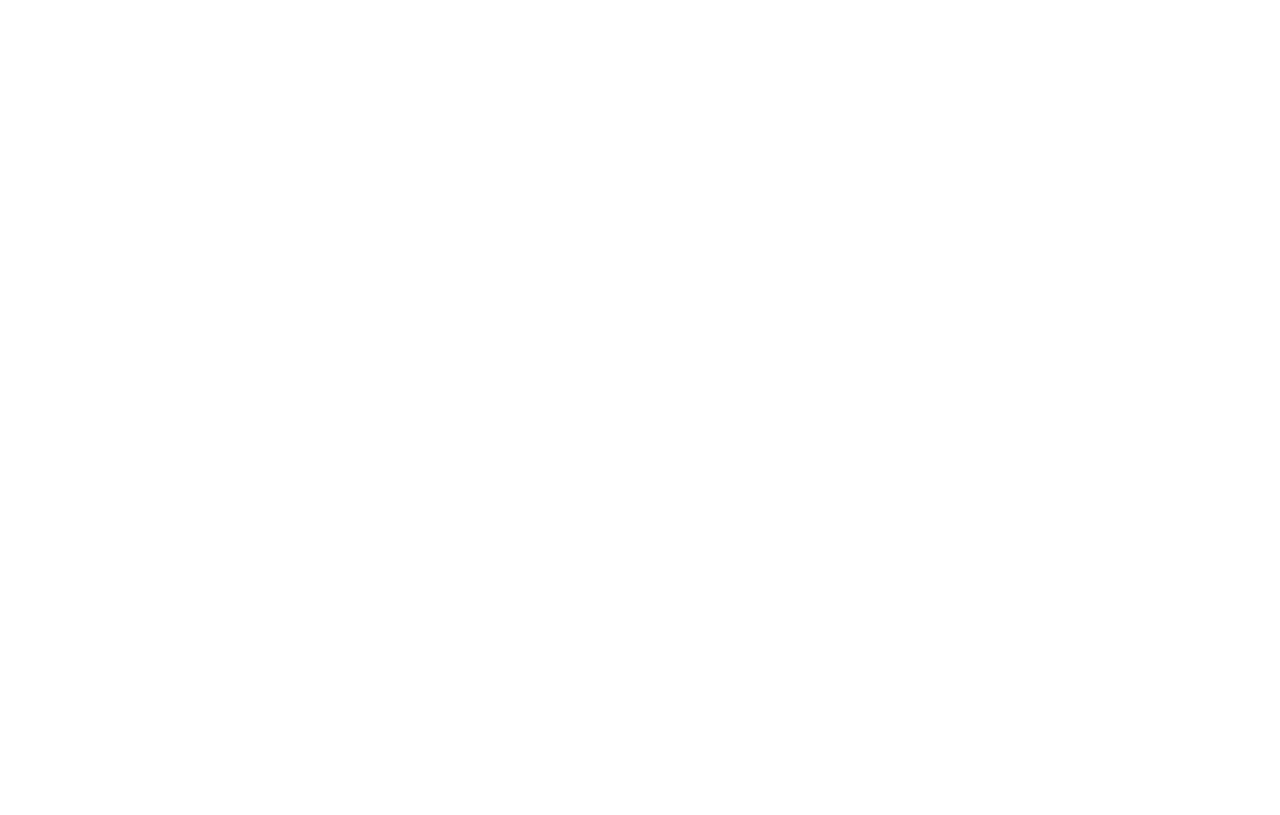
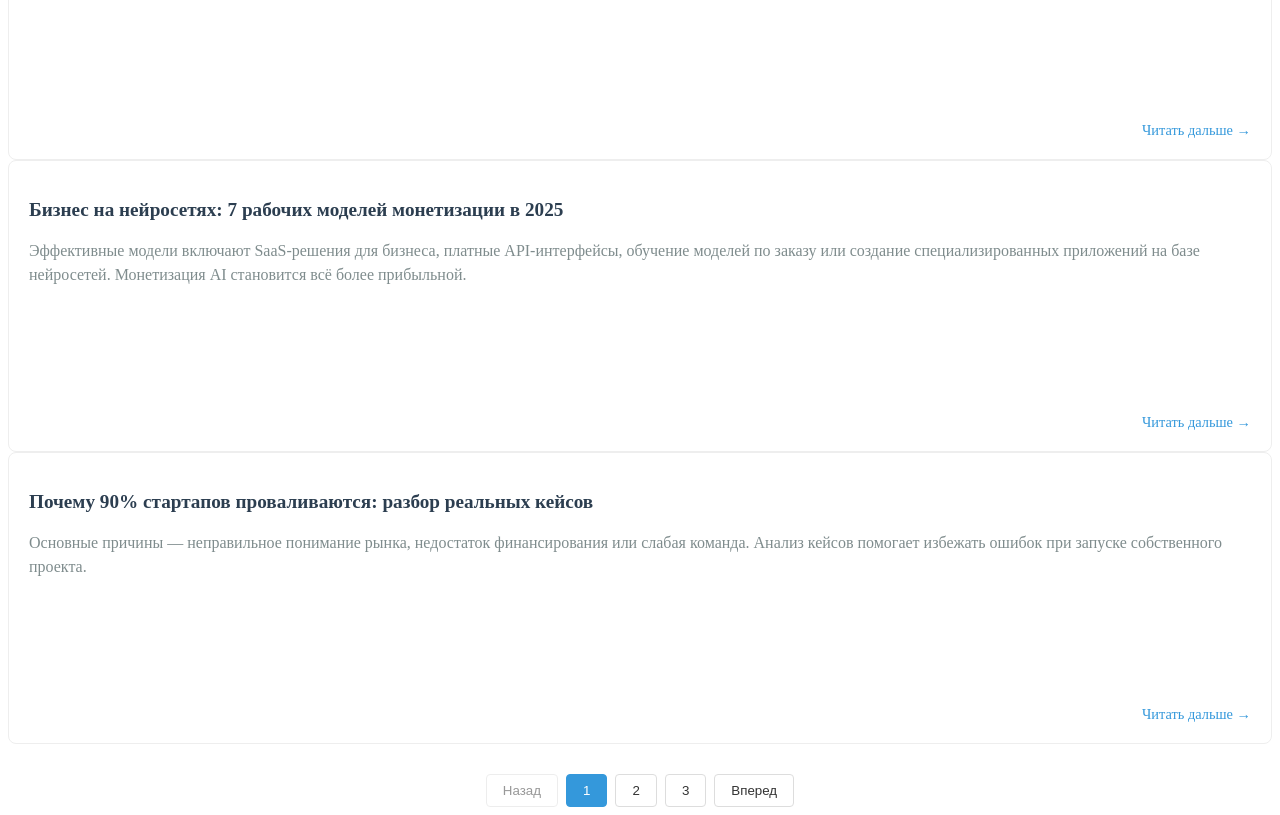
Before and after one commit to ArtemkaPoleno/Web-proj, a Nuxt app: page /posts in a window 1280 px wide. Before the commit this address had no page. Shown: the part 1200-2015 px from the top of the page. Before the commit the page ends 800 px from the top, so only its background shows below. Built offline with nearby package versions, Linux system fonts and the light colour scheme; data requests are answered from the project's data file.

Commit message:
Create index.vue

```diff
--- /dev/null
+++ b/pages/posts/index.vue
@@ -0,0 +1,246 @@
+<script setup>
+const api = useFetchApi();
+const page = ref(1);
+const perPage = 6; // Количество постов на странице
+
+const { data: postsData, status } = await useLazyAsyncData(
+  "all-posts",
+  async () => {
+    const allPosts = await api("/posts");
+    // Сортируем посты по ID (если нужно)
+    const sortedPosts = [...allPosts].sort((a, b) => b.id - a.id);
+
+    // Вычисляем общее количество страниц
+    const totalPages = Math.ceil(sortedPosts.length / perPage);
+
+    // Получаем посты для текущей страницы
+    const paginatedPosts = sortedPosts.slice(
+      (page.value - 1) * perPage,
+      page.value * perPage
+    );
+
+    return {
+      posts: paginatedPosts,
+      total: sortedPosts.length,
+      totalPages
+    };
+  },
+  {
+    watch: [page] // Перезагружаем данные при изменении страницы
+  }
+);
+
+// Функции для изменения страницы
+const nextPage = () => {
+  if (page.value < postsData.value.totalPages) {
+    page.value++;
+  }
+};
+
+const prevPage = () => {
+  if (page.value > 1) {
+    page.value--;
+  }
+};
+
+const goToPage = (num) => {
+  page.value = num;
+};
+</script>
+
+<template>
+  <div class="posts-page">
+    <h1>Все посты</h1>
+    <div v-if="status == 'success'">
+      <div class="content">
+        <div class="post-grid">
+          <div v-for="post in postsData.posts" :key="post.id" class="post">
+            <NuxtLink :to="`/posts/${post.id}`" class="post-link">
+              <h2>{{ post.title }}</h2>
+              <div class="post-content">
+                <p>{{ post.content }}</p>
+              </div>
+              <span class="read-more">Читать дальше →</span>
+            </NuxtLink>
+          </div>
+        </div>
+
+        <!-- Пагинация -->
+        <div class="pagination" v-if="postsData.totalPages > 1">
+          <button
+            @click="prevPage"
+            :disabled="page === 1"
+            class="pagination-button"
+          >
+            Назад
+          </button>
+
+          <button
+            v-for="n in postsData.totalPages"
+            :key="n"
+            @click="goToPage(n)"
+            :class="{ active: page === n }"
+            class="pagination-button"
+          >
+            {{ n }}
+          </button>
+
+          <button
+            @click="nextPage"
+            :disabled="page === postsData.totalPages"
+            class="pagination-button"
+          >
+            Вперед
+          </button>
+        </div>
+      </div>
+    </div>
+    <div v-else>Загрузка...</div>
+  </div>
+</template>
+
+<style lang="scss">
+.posts-page {
+  margin: 0 auto;
+}
+
+.btn-div {
+  display: flex;
+  align-items: center;
+  justify-content: center;
+  width: 100%;
+  height: 100%;
+  margin-top: 30px;
+}
+
+.post {
+  border: 1px solid #eee;
+  border-radius: 8px;
+  padding: 20px;
+  transition: transform 0.3s ease;
+  height: 250px;
+  display: flex;
+  flex-direction: column;
+
+  &:hover {
+    transform: translateY(-5px);
+    box-shadow: 0 10px 15px -3px rgba(0, 0, 0, 0.1), 0 4px 6px -2px rgba(0, 0, 0, 0.05);
+  }
+}
+
+.post-link {
+  text-decoration: none;
+  color: inherit;
+  display: flex;
+  flex-direction: column;
+  height: 100%;
+  position: relative;
+}
+
+h2 {
+  color: #2c3e50;
+  margin-bottom: 15px;
+  font-size: 1.2rem;
+  line-height: 1.4;
+  word-wrap: break-word;
+  overflow-wrap: break-word;
+  word-break: break-word;
+
+  display: -webkit-box;
+  line-clamp: 2;
+  -webkit-line-clamp: 2;
+  -webkit-box-orient: vertical;
+  overflow: hidden;
+}
+
+.post-content {
+  flex-grow: 1;
+  margin-bottom: 30px;
+  overflow: hidden;
+
+  p {
+    color: #7f8c8d;
+    margin: 0;
+    line-height: 1.5;
+    word-wrap: break-word;
+    overflow-wrap: break-word;
+    word-break: break-word;
+    text-overflow: ellipsis;
+
+    display: -webkit-box;
+    line-clamp: 4;
+    -webkit-line-clamp: 4;
+    -webkit-box-orient: vertical;
+    overflow: hidden;
+  }
+}
+
+.read-more {
+  color: #3498db;
+  font-size: 0.9rem;
+  align-self: flex-end;
+  margin-top: auto;
+}
+
+.home-link {
+  display: inline-block;
+  margin-top: 20px;
+  padding: 10px 20px;
+  background: #3498db;
+  color: white;
+  text-decoration: none;
+  border-radius: 4px;
+  transition: background 0.3s ease;
+
+  &:hover {
+    background: #2980b9;
+  }
+}
+
+.post-content {
+  position: relative;
+
+  &::after {
+    content: "";
+    position: absolute;
+    bottom: 0;
+    left: 0;
+    right: 0;
+    height: 30px;
+  }
+}
+
+/* Стили для пагинации */
+.pagination {
+  display: flex;
+  justify-content: center;
+  gap: 8px;
+  margin-top: 30px;
+  flex-wrap: wrap;
+}
+
+.pagination-button {
+  padding: 8px 16px;
+  border: 1px solid #ddd;
+  background-color: white;
+  color: #333;
+  border-radius: 4px;
+  cursor: pointer;
+  transition: all 0.3s ease;
+
+  &:hover:not(:disabled) {
+    background-color: #f0f0f0;
+  }
+
+  &:disabled {
+    opacity: 0.5;
+    cursor: not-allowed;
+  }
+
+  &.active {
+    background-color: #3498db;
+    color: white;
+    border-color: #3498db;
+  }
+}
+</style>
```
